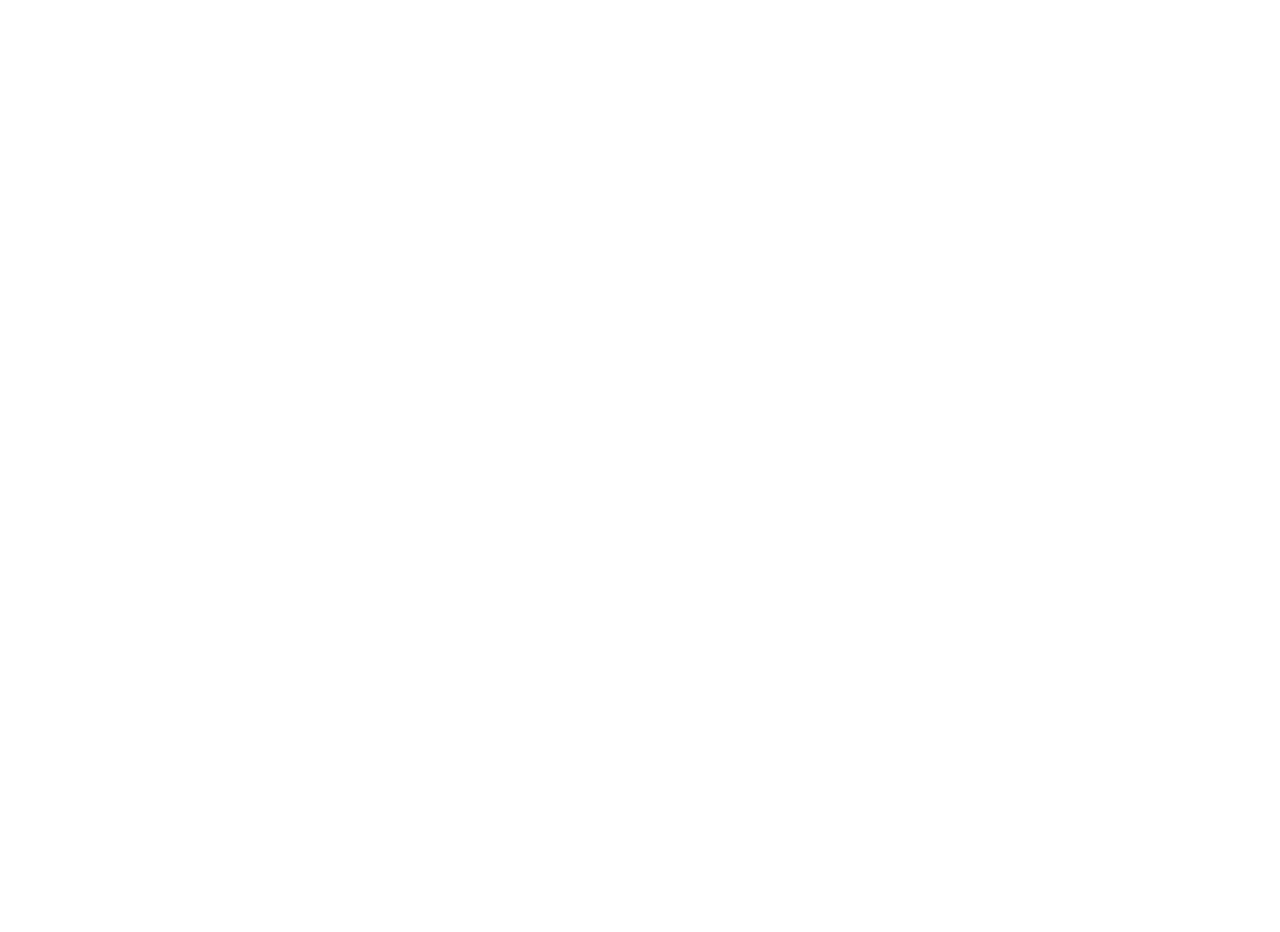
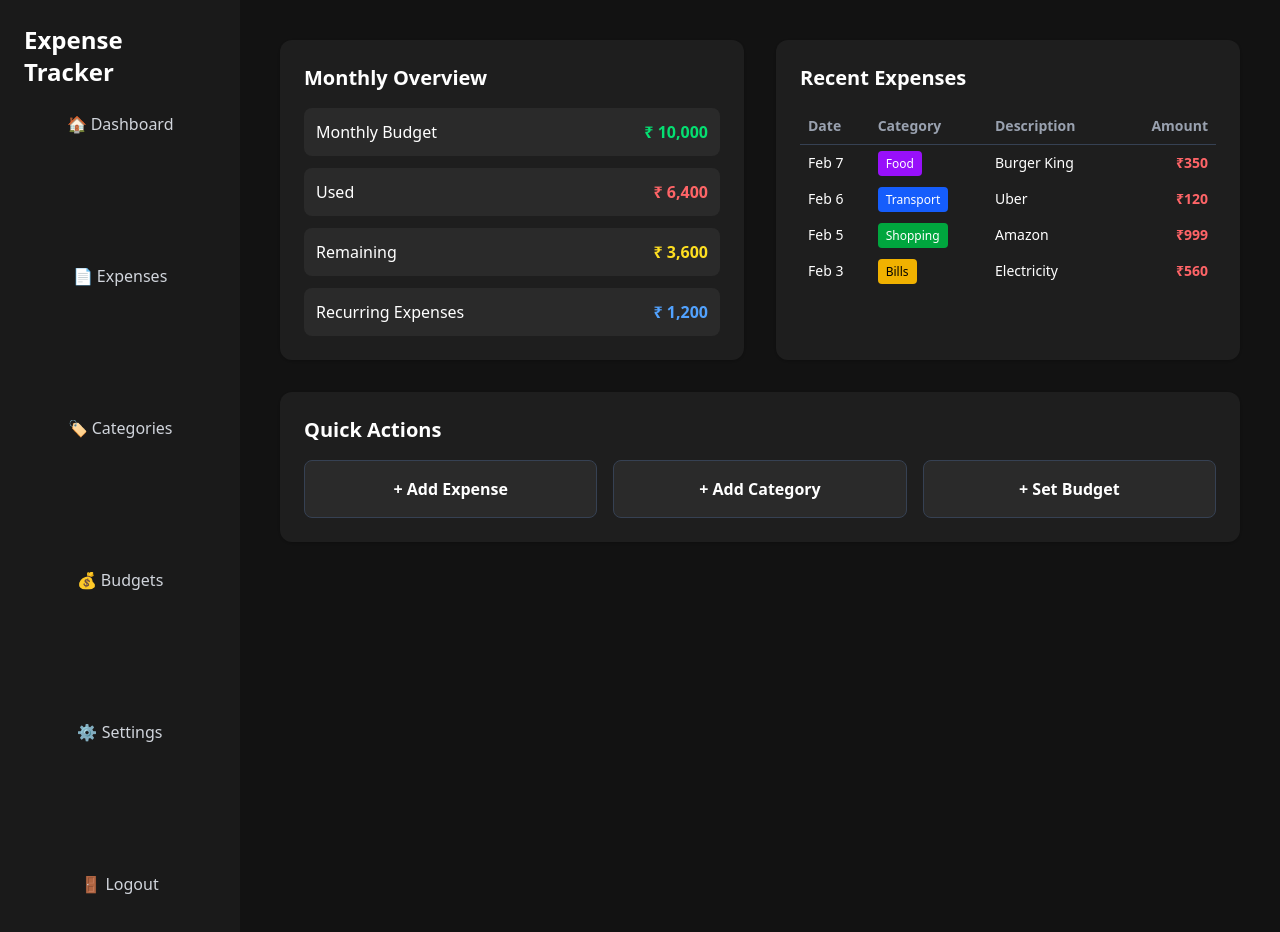
Before and after one commit to priyanjanaaa/Expense-Tracker, a React (Vite) app in the folder client/: page /home in a window 1280 px wide. Before the commit this address had no page. Shown: the top 932 px of the page. Before the commit the page ends 800 px from the top, so only its background shows below. Built offline with nearby package versions, Linux system fonts and the light colour scheme.

Commit message:
Created Home.jsx and wrote till sending expenses to the backend using axios

```diff
--- a/client/src/App.jsx
+++ b/client/src/App.jsx
@@ -1,6 +1,7 @@
 import { useState } from 'react'
 import Signup from './components/Signup.jsx'
 import Login from './components/Login.jsx'
+import Home from './components/Home.jsx'
 import{BrowserRouter,Routes,Route} from 'react-router-dom'
 
 function App() {
@@ -12,6 +13,8 @@
     <Routes>
       <Route path='/' element={<Signup />}></Route>
       <Route path='/login' element={<Login />}></Route>
+      <Route path='/home' element={<Home />}></Route>
+
 
     </Routes>
     </BrowserRouter>
--- /dev/null
+++ b/client/src/components/Home.jsx
@@ -0,0 +1,229 @@
+import React from "react";
+import { useState } from "react";
+import axios from "axios";
+
+const Home = () => {
+    const[addExpenses,setAddExpenses]=useState(false);
+    const[addCategory,setAddCategory]=useState('');
+    const[budget,setBudget]=useState(null);
+    const[error,setError]=useState('');
+    const[date,setDate]=useState("");
+    const[category,setCategory]=useState('');
+    const[description,setDescription]=useState('');
+    const[amount,setAmount]=useState("");
+
+    const handleSubmitExpense=async()=>{
+      try{
+        const response=await axios.post('http://localhost:5001/expense',{
+          date,category,description,amount
+        });
+        setError(response.data.message);
+        setAddExpenses(false);
+
+
+      }catch(e){
+        if(e.response && e.response.data){
+          setError(e.response.data);
+        }
+        else{
+          setError("Something went wrong");
+        }
+      }
+
+    }
+
+
+  return (
+
+    <div className="flex min-h-screen bg-[#121212] text-white">
+
+      {/* ================= SIDEBAR ================= */}
+      <aside className="w-60 bg-[#1A1A1A] p-6 space-y-6">
+        <h1 className="text-2xl font-bold mb-6 ">Expense Tracker</h1>
+
+        <nav className="space-y-32 text-gray-300 mb-100 text-center">
+          <p className="hover:text-white cursor-pointer">🏠 Dashboard</p>
+          <p className="hover:text-white cursor-pointer">📄 Expenses</p>
+          <p className="hover:text-white cursor-pointer">🏷 Categories</p>
+          <p className="hover:text-white cursor-pointer">💰 Budgets</p>
+          <p className="hover:text-white cursor-pointer">⚙ Settings</p>
+          <p className="hover:text-red-400 cursor-pointer">🚪 Logout</p>
+        </nav>
+      </aside>
+
+
+      {/* ================= MAIN CONTENT ================= */}
+      <main className="flex-1 p-10 space-y-8">
+
+        {/* ======== TOP: Left & Right Boxes ======== */}
+        <div className="grid grid-cols-1 md:grid-cols-2 gap-8">
+
+          {/* ========== LEFT: Monthly Overview Card ========== */}
+          <div className="bg-[#1E1E1E] p-6 rounded-xl shadow space-y-4">
+            <h3 className="text-xl font-semibold">Monthly Overview</h3>
+
+            <div className="space-y-3">
+              <div className="flex justify-between bg-[#2A2A2A] p-3 rounded-lg">
+                <span>Monthly Budget</span>
+                <span className="text-green-400 font-semibold">₹ 10,000</span>
+              </div>
+              <div className="flex justify-between bg-[#2A2A2A] p-3 rounded-lg">
+                <span>Used</span>
+                <span className="text-red-400 font-semibold">₹ 6,400</span>
+              </div>
+              <div className="flex justify-between bg-[#2A2A2A] p-3 rounded-lg">
+                <span>Remaining</span>
+                <span className="text-yellow-300 font-semibold">₹ 3,600</span>
+              </div>
+              <div className="flex justify-between bg-[#2A2A2A] p-3 rounded-lg">
+                <span>Recurring Expenses</span>
+                <span className="text-blue-400 font-semibold">₹ 1,200</span>
+              </div>
+            </div>
+          </div>
+
+          {/* ========== RIGHT: Recent Expenses Card ========== */}
+          <div className="bg-[#1E1E1E] p-6 rounded-xl shadow space-y-4">
+            <h3 className="text-xl font-semibold">Recent Expenses</h3>
+
+            <div className="overflow-x-auto">
+              <table className="w-full text-left">
+                <thead>
+                  <tr className="text-gray-400 text-sm border-b border-gray-700">
+                    <th className="p-2">Date</th>
+                    <th className="p-2">Category</th>
+                    <th className="p-2">Description</th>
+                    <th className="p-2 text-right">Amount</th>
+                  </tr>
+                </thead>
+
+                <tbody className="text-sm">
+                  <tr className="hover:bg-[#2A2A2A] transition">
+                    <td className="p-2">Feb 7</td>
+                    <td className="p-2">
+                      <span className="bg-purple-600 px-2 py-1 text-xs rounded">Food</span>
+                    </td>
+                    <td className="p-2">Burger King</td>
+                    <td className="p-2 text-right text-red-400 font-semibold">₹350</td>
+                  </tr>
+
+                  <tr className="hover:bg-[#2A2AA2] transition">
+                    <td className="p-2">Feb 6</td>
+                    <td className="p-2">
+                      <span className="bg-blue-600 px-2 py-1 text-xs rounded">Transport</span>
+                    </td>
+                    <td className="p-2">Uber</td>
+                    <td className="p-2 text-right text-red-400 font-semibold">₹120</td>
+                  </tr>
+
+                  <tr className="hover:bg-[#2A2A2A] transition">
+                    <td className="p-2">Feb 5</td>
+                    <td className="p-2">
+                      <span className="bg-green-600 px-2 py-1 text-xs rounded">Shopping</span>
+                    </td>
+                    <td className="p-2">Amazon</td>
+                    <td className="p-2 text-right text-red-400 font-semibold">₹999</td>
+                  </tr>
+
+                  <tr className="hover:bg-[#2A2A2A] transition">
+                    <td className="p-2">Feb 3</td>
+                    <td className="p-2">
+                      <span className="bg-yellow-500 text-black px-2 py-1 text-xs rounded">Bills</span>
+                    </td>
+                    <td className="p-2">Electricity</td>
+                    <td className="p-2 text-right text-red-400 font-semibold">₹560</td>
+                  </tr>
+                </tbody>
+              </table>
+            </div>
+          </div>
+        </div>
+
+        {/* ================= QUICK ACTION BOX ================= */}
+        <div className="bg-[#1E1E1E] p-6 rounded-xl shadow space-y-4 w-full">
+          <h3 className="text-xl font-semibold">Quick Actions</h3>
+
+          <div className="grid grid-cols-1 sm:grid-cols-3 gap-4">
+            <button className="bg-[#2A2A2A] hover:bg-[#333] p-4 rounded-lg text-center border border-gray-700 transition font-semibold " onClick={()=>setAddExpenses(true)}>
+              + Add Expense
+            </button>
+            <button className="bg-[#2A2A2A] hover:bg-[#333] p-4 rounded-lg text-center border border-gray-700 transition font-semibold">
+              + Add Category
+            </button>
+            <button className="bg-[#2A2A2A] hover:bg-[#333] p-4 rounded-lg text-center border border-gray-700 transition font-semibold">
+              + Set Budget
+            </button>
+          </div>
+        </div>
+      </main>
+
+      {addExpenses && (
+        <div className="absolute top-10 left-72 bg-white text-black p-6 rounded-xl shadow-xl border border-gray-300 w-80 z-50">
+
+            <h2 className="text-lg font-semibold mb-4">Add Expense</h2>
+
+            <form className="space-y-4" onSubmit={handleSubmitExpense}>
+
+            {/* Date */}
+            <input
+                type="date"
+                className="w-full border p-2 rounded"
+                value={date}
+                onChange={(e)=>setDate(e.target.value)}
+            />
+
+            {/* Category */}
+            <select className="w-full border p-2 rounded" value={category} onChange={(e)=>setCategory(e.target.value)}>
+                <option>Select Category</option>
+                <option value="food">Food</option>
+                <option value="transport">Transport</option>
+                <option value="shopping">Shopping</option>
+                <option value="bills">Bills</option>
+            </select>
+
+            {/* Description */}
+            <textarea
+                placeholder="Enter description"
+                className="w-full border p-2 rounded resize-none"
+                rows="3"
+                value={description}
+                onChange={(e)=>setDescription(e.target.value)}
+            ></textarea>
+
+            {/* Amount */}
+            <input
+                type="number"
+                placeholder="Enter amount spent"
+                className="w-full border p-2 rounded"
+                value={amount}
+                onChange={(e)=>setAmount(e.target.value)}
+            />
+
+            {/* Buttons */}
+            <div className="flex gap-3 mt-3">
+                <button
+                type="submit"
+                className="flex-1 bg-blue-600 text-white py-2 rounded hover:bg-blue-700"
+                >
+                Submit
+                </button>
+
+                <button
+                type="button"
+                onClick={()=>setAddExpenses(false)}
+                className="flex-1 border py-2 rounded hover:bg-gray-200"
+                >
+                Cancel
+                </button>
+            </div>
+
+            </form>
+        </div>
+    )}
+
+</div>
+
+  );
+};
+
+export default Home;
--- a/client/src/components/Login.jsx
+++ b/client/src/components/Login.jsx
@@ -4,6 +4,7 @@
 import { useState } from 'react';
 import Signup from './Signup';
 import Passwordfeild from './Passwordfeild';
+import Home from './Home';
 
 const Login = () => {
   const navigate=useNavigate();
@@ -17,6 +18,7 @@
             const response=await axios.post('http://localhost:5001/login',{email,password});
             setError(response.data.message);
             localStorage.setItem("token",response.data.token);
+            navigate('/home')
 
 
 
```
